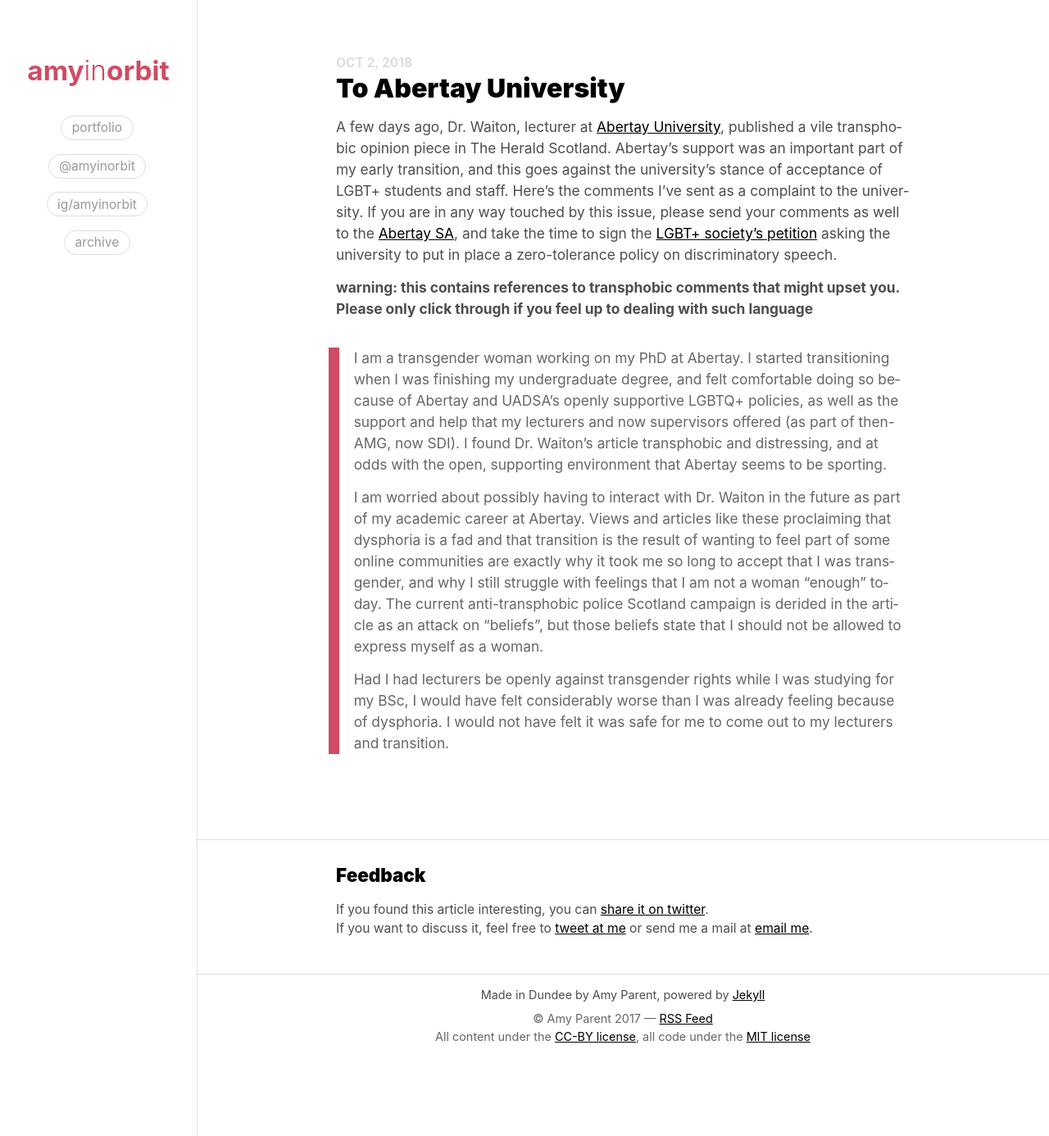
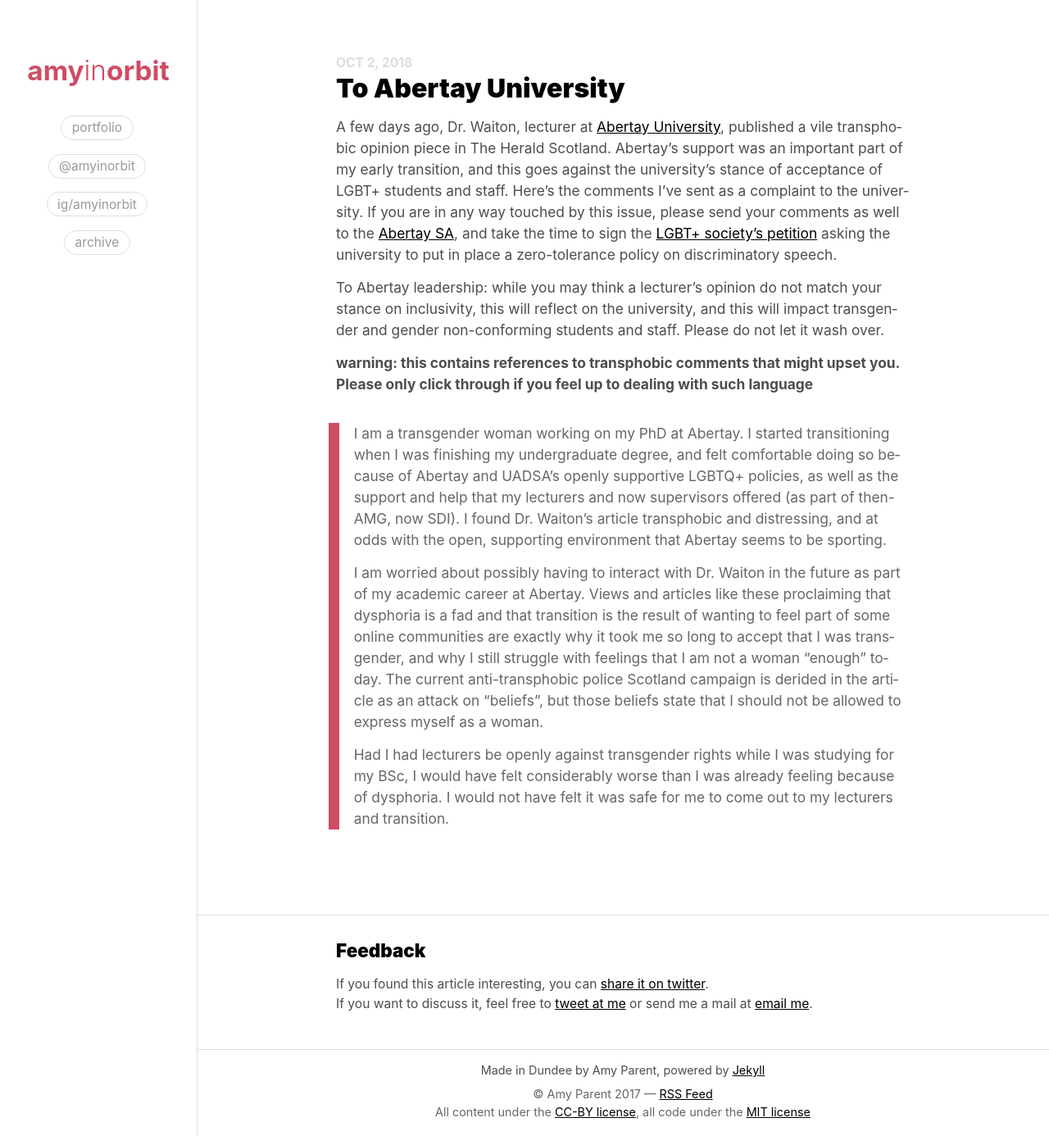
Before and after one commit to amyinorbit/amyinorbit.github.io, a Jekyll site: the page built from _posts/2018-10-02-abertay-waiton-transphobia.md, in a window 1280 px wide and 1386 px high. Shown: the whole window at 82% size. Built offline with Jekyll 4.4.1, drawn with Linux system fonts in a browser that asks for light colours.

Commit message:
Add plea to abertay

```diff
--- a/_posts/2018-10-02-abertay-waiton-transphobia.md
+++ b/_posts/2018-10-02-abertay-waiton-transphobia.md
@@ -4,6 +4,8 @@ date: 2018-10-02
 layout: post
 ---
 A few days ago, Dr. Waiton, lecturer at [Abertay University][uad], published a vile transphobic opinion piece in The Herald Scotland. Abertay's support was an important part of my early transition, and this goes against the university's stance of acceptance of LGBT+ students and staff. Here's the comments I've sent as a complaint to the university. If you are in any way touched by this issue, please send your comments as well to the [Abertay SA][uadsa], and take the time to sign the [LGBT+ society's petition][pet] asking the university to put in place a zero-tolerance policy on discriminatory speech.
+
+To Abertay leadership: while you may think a lecturer's opinion do not match your stance on inclusivity, this will reflect on the university, and this will impact transgender and gender non-conforming students and staff. Please do not let it wash over.
 
 **warning: this contains references to transphobic comments that might upset you. Please only click through if you feel up to dealing with such language**
 
```
